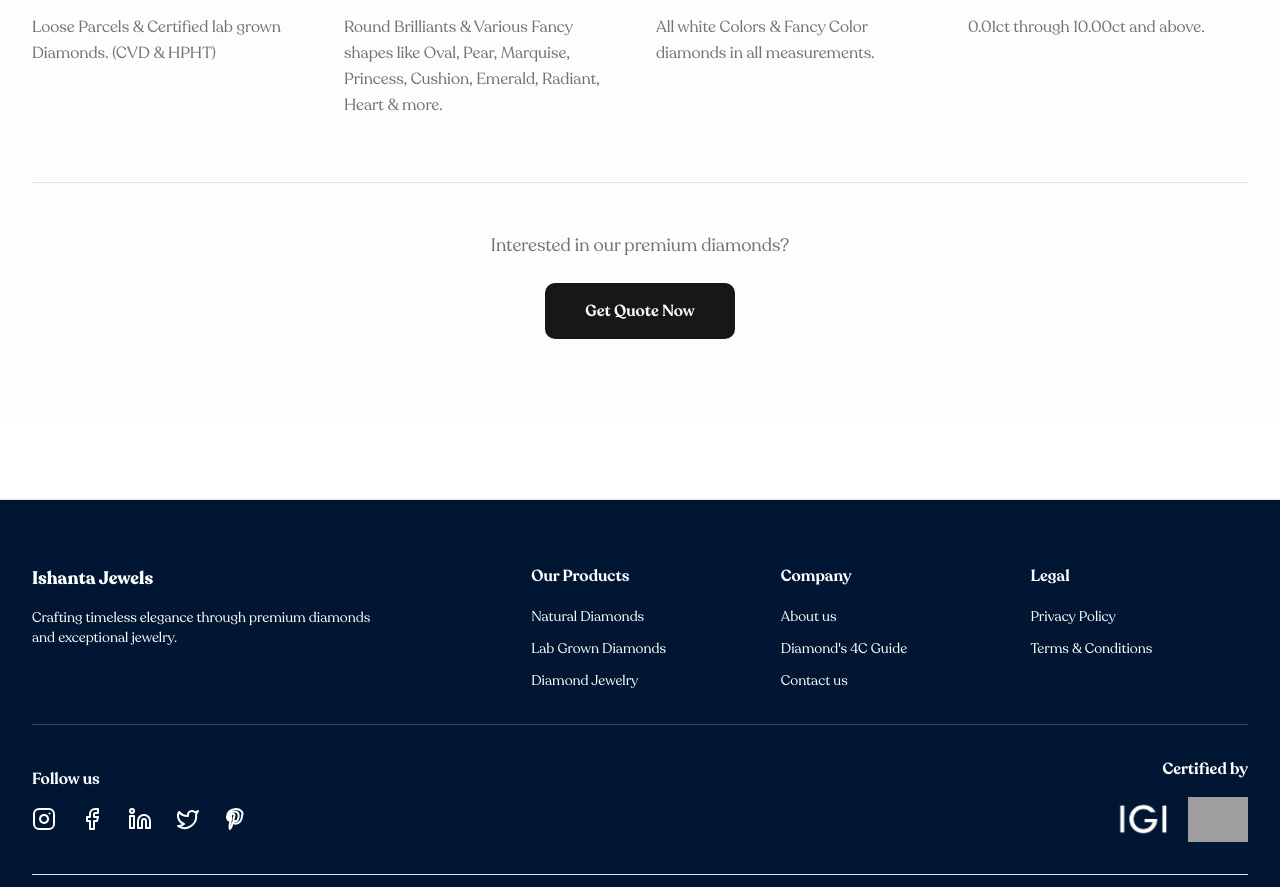
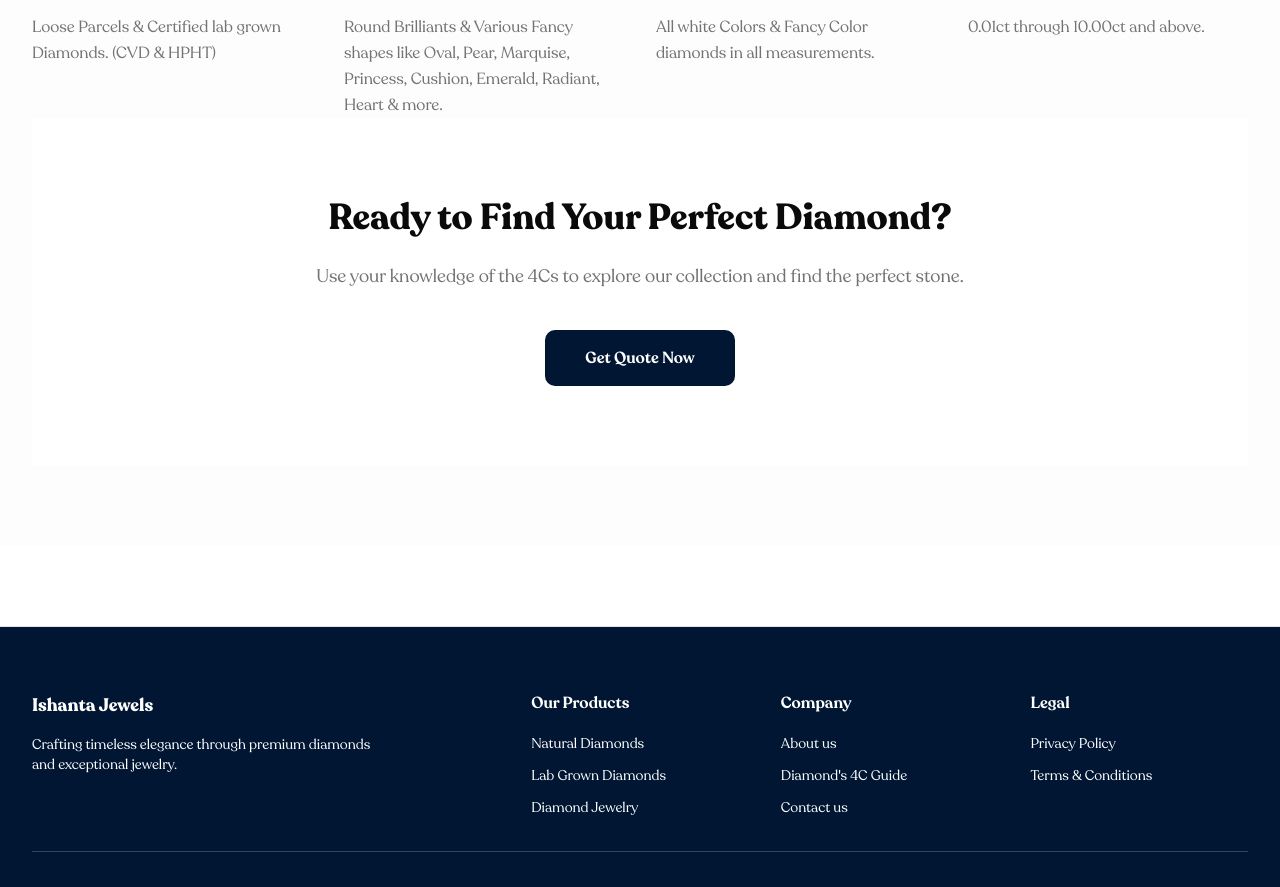
Before and after one commit to arpit-golakiya/luxe-diamonds, a Next.js app: page /products/lab-grown in a window 1280 px wide. Shown: the part 2740-3627 px from the top of the page. Built offline with nearby package versions, Linux system fonts and the light colour scheme; grey boxes are pictures that could not be loaded.

Commit message:
fix: requested changes.

```diff
--- a/app/about/page.jsx
+++ b/app/about/page.jsx
@@ -232,10 +232,10 @@ export default function About() {
                 </div>
             </section>
 
-            <section className="py-20 bg-background">
+            <section className="py-20 bg-accent">
                 <div className="max-w-7xl mx-auto px-4 sm:px-6 lg:px-8">
                     <motion.h2
-                        className="text-4xl font-serif font-bold text-center mb-16"
+                        className="text-4xl font-serif font-bold text-center text-white mb-16"
                         ref={valuesRef}
                         initial={{ opacity: 0, y: 20 }}
                         animate={valuesInView ? { opacity: 1, y: 0 } : { opacity: 0, y: 20 }}
@@ -254,9 +254,9 @@ export default function About() {
                             variants={itemVariants}
                             whileHover={{ y: -8, transition: { duration: 0.3 } }}
                         >
-                            <div className="text-accent text-4xl mb-4">⬩</div>
-                            <h3 className="text-xl font-semibold mb-3">Integrity</h3>
-                            <p className="text-muted-foreground">
+                            <div className="text-accent text-4xl mb-4 text-white">⬩</div>
+                            <h3 className="text-xl font-semibold mb-3 text-white">Integrity</h3>
+                            <p className="text-muted-foreground text-white">
                                 Complete transparency in all our dealings, from sourcing to pricing.
                             </p>
                         </motion.div>
@@ -265,18 +265,18 @@ export default function About() {
                             variants={itemVariants}
                             whileHover={{ y: -8, transition: { duration: 0.3 } }}
                         >
-                            <div className="text-accent text-4xl mb-4">◇</div>
-                            <h3 className="text-xl font-semibold mb-3">Excellence</h3>
-                            <p className="text-muted-foreground">We maintain the highest standards in quality and craftsmanship.</p>
+                            <div className="text-accent text-4xl mb-4 text-white">◇</div>
+                            <h3 className="text-xl font-semibold mb-3 text-white">Excellence</h3>
+                            <p className="text-muted-foreground text-white">We maintain the highest standards in quality and craftsmanship.</p>
                         </motion.div>
                         <motion.div
                             className="bg-surface p-8 rounded-lg"
                             variants={itemVariants}
                             whileHover={{ y: -8, transition: { duration: 0.3 } }}
                         >
-                            <div className="text-accent text-4xl mb-4">◆</div>
-                            <h3 className="text-xl font-semibold mb-3">Responsibility</h3>
-                            <p className="text-muted-foreground">Ethical sourcing and sustainable practices guide every decision.</p>
+                            <div className="text-accent text-4xl mb-4 text-white">◆</div>
+                            <h3 className="text-xl font-semibold mb-3 text-white">Responsibility</h3>
+                            <p className="text-muted-foreground text-white">Ethical sourcing and sustainable practices guide every decision.</p>
                         </motion.div>
                     </motion.div>
                 </div>
--- a/app/contact/page.jsx
+++ b/app/contact/page.jsx
@@ -90,19 +90,12 @@ export default function Contact() {
 
                         {/* Contact Info */}
                         <div>
-                            <h2 className="text-2xl font-serif font-bold mb-8">Get in Touch</h2>
+                            <h2 className="text-2xl font-serif font-bold mb-8 text-center">Get in Touch</h2>
 
-                            <div className="space-y-8">
-                                <div>
-                                    <h3 className="font-semibold mb-2">Address</h3>
-                                    <p className="text-muted-foreground">
-                                        201 Vyas Compound ASHRAM CHAR RATSA, <br/>beside AMAR ELECTRONICS, <br/>Bambavadi, Tunki, Katargam,<br/>Surat 394101
-                                    </p>
-                                </div>
-
-                                <div>
+                            <div className="space-y-8 text-center">
+                                <div className="text-center">
                                     <h3 className="font-semibold mb-2">Phone</h3>
-                                    <p className="text-muted-foreground flex items-center gap-2">
+                                    <p className="text-muted-foreground flex w-full items-center gap-2 text-center justify-center">
                                         <WhatsAppIcon size={16} className="text-accent" />
                                         <a target="_blank" href="https://wa.me/918487818980?text=Hi%20I%20would%20like%20to%20know%20more" className="hover:text-accent transition">
                                             +91 84878 18980
--- a/app/page.jsx
+++ b/app/page.jsx
@@ -386,7 +386,7 @@ export default function Home() {
                                 <WhatsAppIcon />
                             </motion.div>
 
-                            <p className="text-gray-600 text-sm mb-2">Chat with us on WhatsApp</p>
+                            <p className="text-gray-600 text-sm mb-2">Call or WhatsApp us</p>
 
                             <h3 className="text-2xl font-semibold text-foreground group-hover:text-accent transition">
                                 +91 84878 18980
--- a/components/OurOfferingSection.jsx
+++ b/components/OurOfferingSection.jsx
@@ -92,20 +92,44 @@ export default function OurOfferingSection({title}) {
             </div>
 
             {/* CTA Section */}
+            <motion.section
+                className="py-20 bg-background"
+                initial={{ opacity: 0 }}
+                whileInView={{ opacity: 1 }}
+                transition={{ duration: 0.6 }}
+                viewport={{ once: true }}
+            >
+                <div className="max-w-4xl mx-auto px-4 sm:px-6 lg:px-8 text-center">
+                    <motion.h2
+                        className="text-3xl md:text-4xl font-serif font-bold mb-6"
+                        initial={{ opacity: 0, y: 20 }}
+                        whileInView={{ opacity: 1, y: 0 }}
+                        transition={{ duration: 0.6 }}
+                        viewport={{ once: true }}
+                    >
+                        Ready to Find Your Perfect Diamond?
+                    </motion.h2>
+                    <motion.p
+                        className="text-base md:text-lg text-muted-foreground mb-10"
+                        initial={{ opacity: 0, y: 20 }}
+                        whileInView={{ opacity: 1, y: 0 }}
+                        transition={{ duration: 0.6, delay: 0.2 }}
+                        viewport={{ once: true }}
+                    >
+                        Use your knowledge of the 4Cs to explore our collection and find the perfect stone.
+                    </motion.p>
                     <motion.div
-                className="mt-12 sm:mt-16 pt-8 sm:pt-12 border-t border-border text-center"
+                        className="flex gap-4 md:gap-6 justify-center flex-wrap"
                         initial={{ opacity: 0, y: 20 }}
-                animate={offeringsInView ? { opacity: 1, y: 0 } : { opacity: 0, y: 20 }}
-                transition={{ duration: 0.6, delay: 0.3 }}
+                        whileInView={{ opacity: 1, y: 0 }}
+                        transition={{ duration: 0.6, delay: 0.4 }}
+                        viewport={{ once: true }}
                     >
-                <p className="text-base sm:text-lg text-muted-foreground mb-4 sm:mb-6">
-                    Interested in our premium diamonds?
-                </p>
                         <motion.a
                             href="https://wa.me/918487818980?text=Hi%20I%20would%20like%20to%20know%20more"
                             target="_blank"
                             rel="noopener noreferrer"
-                    className="inline-block px-8 sm:px-10 py-3 sm:py-4 bg-primary text-primary-foreground font-semibold rounded-lg hover:opacity-90 transition"
+                            className="inline-block px-10 py-4 bg-accent rounded-lg text-white font-semibold hover:bg-accent-dark transition"
                             whileHover={{ scale: 1.05 }}
                             whileTap={{ scale: 0.95 }}
                         >
@@ -113,6 +137,8 @@ export default function OurOfferingSection({title}) {
                         </motion.a>
                     </motion.div>
                 </div>
+            </motion.section>
+        </div>
     </section>
     )
 }
```
Lines whose indentation alone changed are shown as unchanged.
